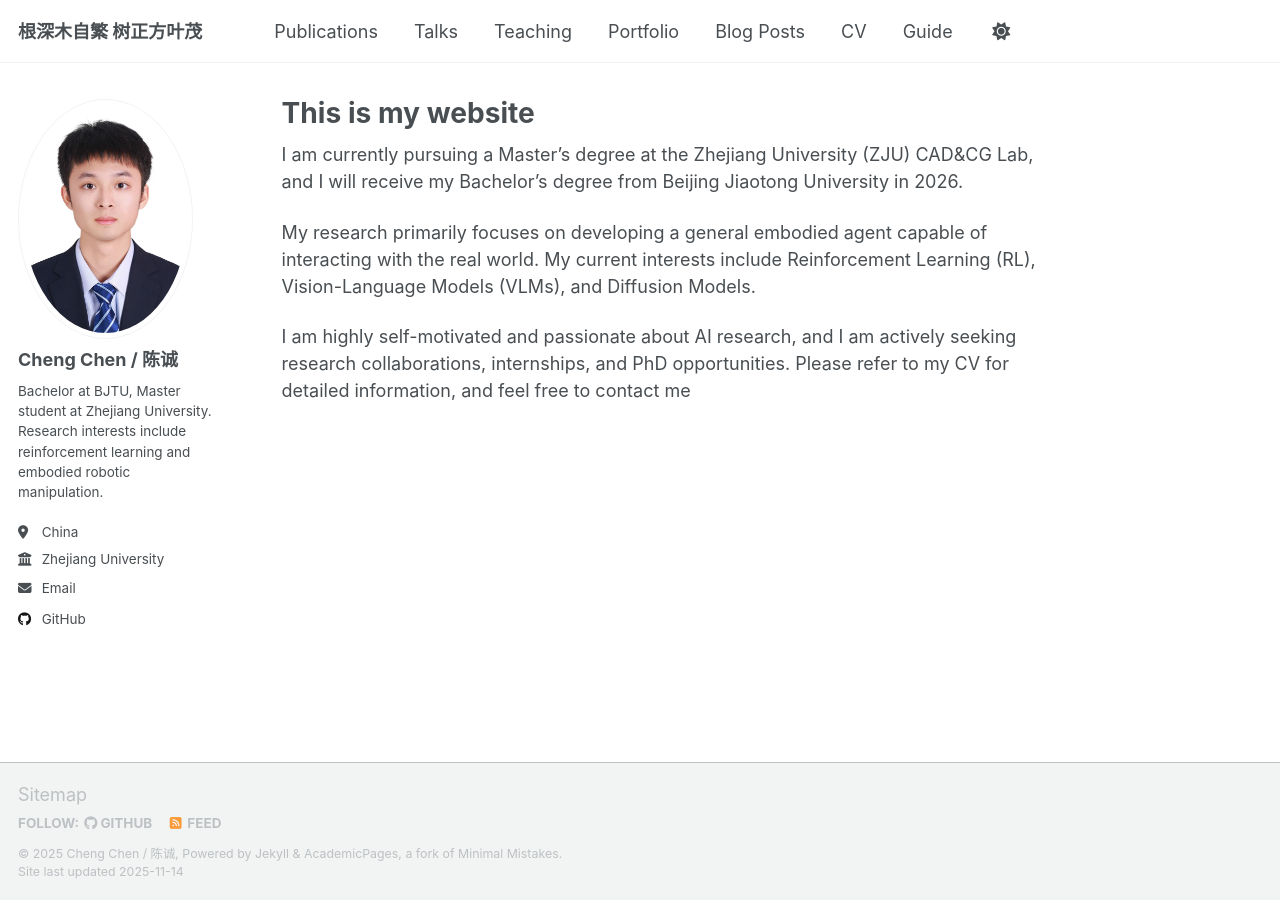
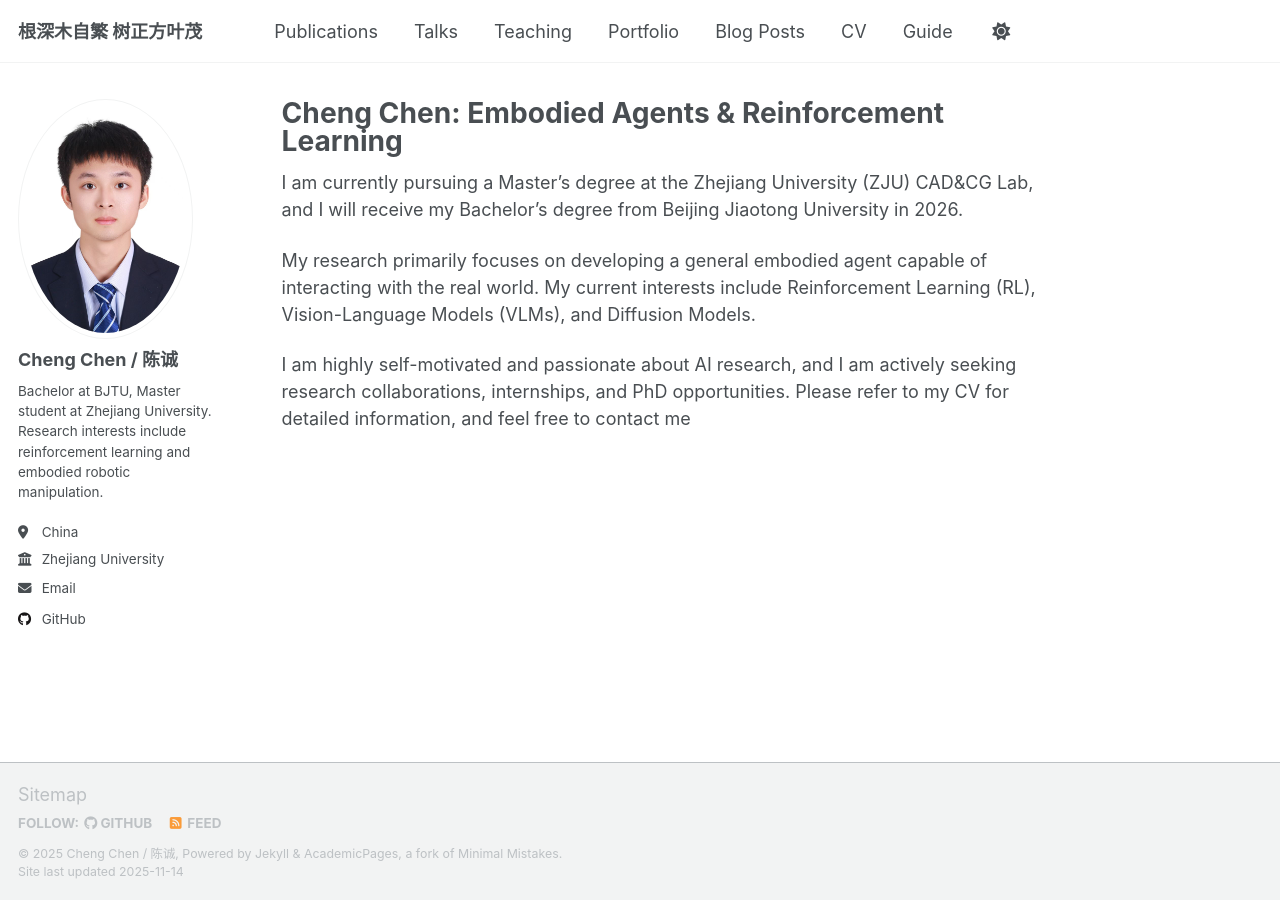
Before and after one commit to chengchen4/chengchen4.github.io, a Jekyll site: the page built from _pages/about.md, in a window 1280 px wide. Built offline with Jekyll 4.4.1, drawn with Linux system fonts in a browser that asks for light colours; a script that is not in the unit is left out.

Commit message:
change a meaningful title for homepage

```diff
--- a/_pages/about.md
+++ b/_pages/about.md
@@ -1,6 +1,6 @@
 ---
 permalink: /
-title: "This is my website"
+title: "Cheng Chen: Embodied Agents & Reinforcement Learning"
 author_profile: true
 redirect_from:
   - /about/
```
